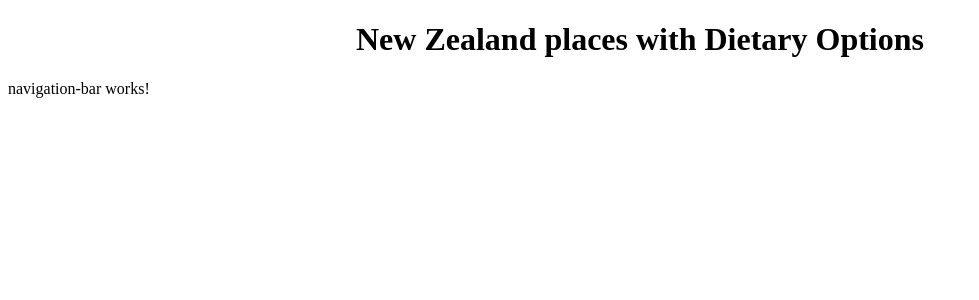
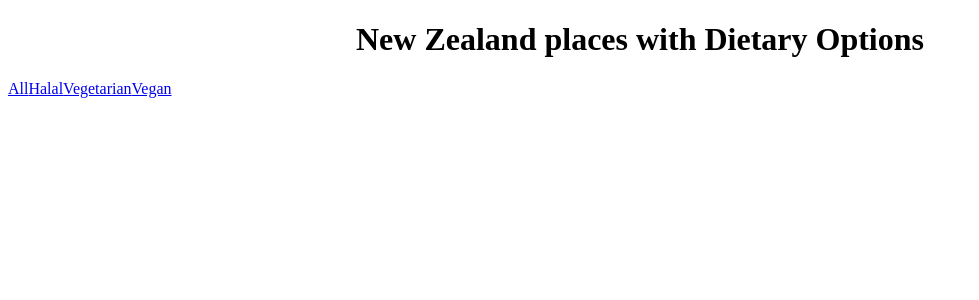
Before and after one commit to osamakashif/NZ_places_with_dietary_options, an Angular app: page / in a window 1280 px wide. Shown: the top 300 px of the page, without its empty margins (0-979 px from the left). Built offline with nearby package versions, Linux system fonts and the light colour scheme; no server answers.

Commit message:
[feat]: Navigation routes.
Navigation routes added to navigation bar.

```diff
--- a/src/app/components/navigation-bar/navigation-bar.component.html
+++ b/src/app/components/navigation-bar/navigation-bar.component.html
@@ -1 +1,6 @@
-<p>navigation-bar works!</p>
+<nav>
+    <a routerLink="">All</a>
+    <a routerLink="/Halal">Halal</a>
+    <a routerLink="/Vegetarian">Vegetarian</a>
+    <a routerLink="/Vegan">Vegan</a>
+</nav>
```
